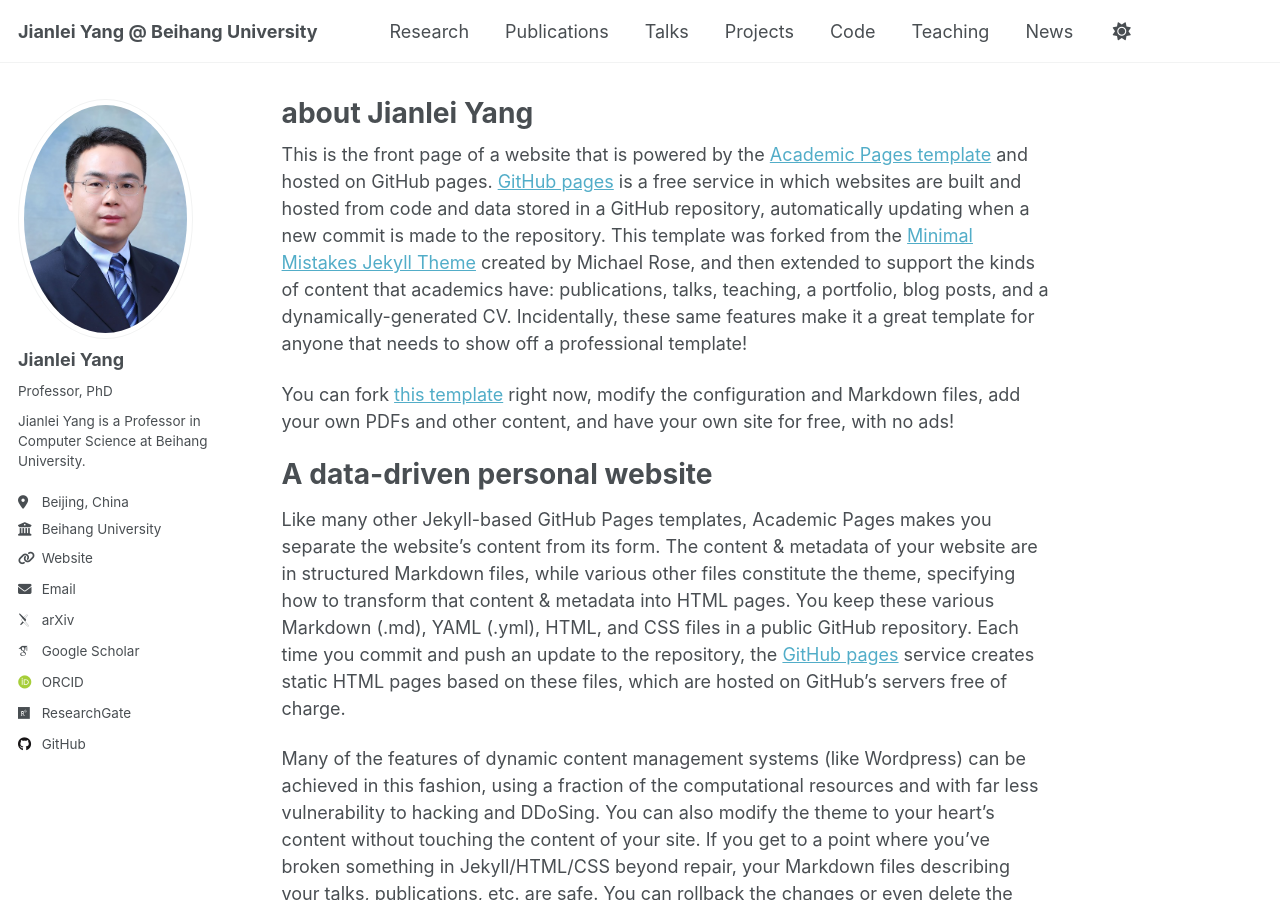
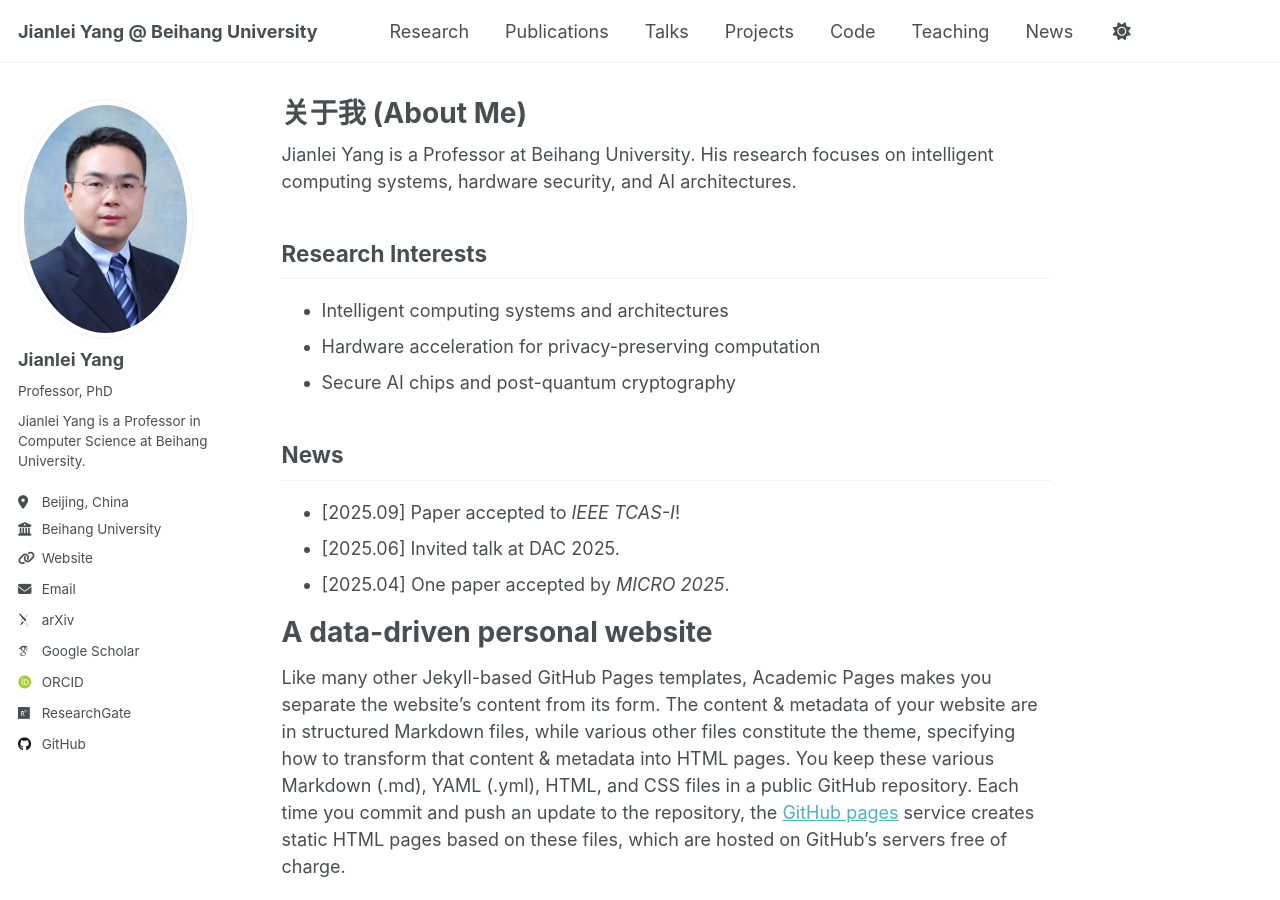
Before and after one commit to dogrush/dogrush.github.io, a Jekyll site: the page built from _pages/about.md, in a window 1280 px wide and 900 px high. Built offline with Jekyll 4.4.1, drawn with Linux system fonts in a browser that asks for light colours; some web fonts are replaced; a script that is not in the unit is left out.

Commit message:
Update about.md

```diff
--- a/_pages/about.md
+++ b/_pages/about.md
@@ -1,15 +1,25 @@
 ---
 permalink: /
-title: "about Jianlei Yang"
+title: "关于我 (About Me)"
 author_profile: true
 redirect_from:
   - /about/
   - /about.html
 ---
 
-This is the front page of a website that is powered by the [Academic Pages template](https://github.com/academicpages/academicpages.github.io) and hosted on GitHub pages. [GitHub pages](https://pages.github.com) is a free service in which websites are built and hosted from code and data stored in a GitHub repository, automatically updating when a new commit is made to the repository. This template was forked from the [Minimal Mistakes Jekyll Theme](https://mmistakes.github.io/minimal-mistakes/) created by Michael Rose, and then extended to support the kinds of content that academics have: publications, talks, teaching, a portfolio, blog posts, and a dynamically-generated CV. Incidentally, these same features make it a great template for anyone that needs to show off a professional template!
+Jianlei Yang is a Professor at Beihang University. His research focuses on intelligent computing systems, hardware security, and AI architectures.
 
- You can fork [this template](https://github.com/academicpages/academicpages.github.io) right now, modify the configuration and Markdown files, add your own PDFs and other content, and have your own site for free, with no ads!
+## Research Interests
+- Intelligent computing systems and architectures
+- Hardware acceleration for privacy-preserving computation
+- Secure AI chips and post-quantum cryptography
+
+## News
+- [2025.09] Paper accepted to *IEEE TCAS-I*!
+- [2025.06] Invited talk at DAC 2025.
+- [2025.04] One paper accepted by *MICRO 2025*.
+
+
 
 A data-driven personal website
 ======
```
